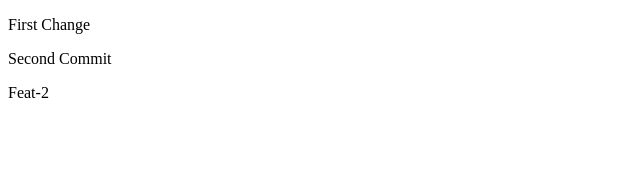
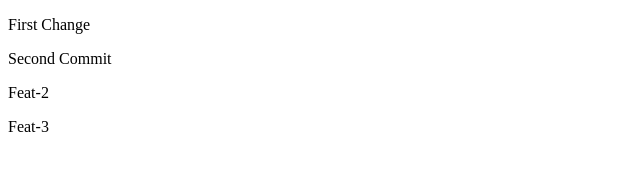
Before and after one commit to akashchaurasia3870/DevOps, a plain HTML site: page python_fourth/git-lab/index.html in a window 1280 px wide. Shown: the full height of the page, 0-640 px from the left. Drawn offline with Linux system fonts and the light colour scheme.

Commit message:
feat-3 updates

```diff
--- a/python_fourth/git-lab/index.html
+++ b/python_fourth/git-lab/index.html
@@ -9,5 +9,6 @@
     <p>First Change</p>
     <p>Second Commit</p>
     <p>Feat-2</p>
+    <p>Feat-3</p>
 </body>
 </html>
```
